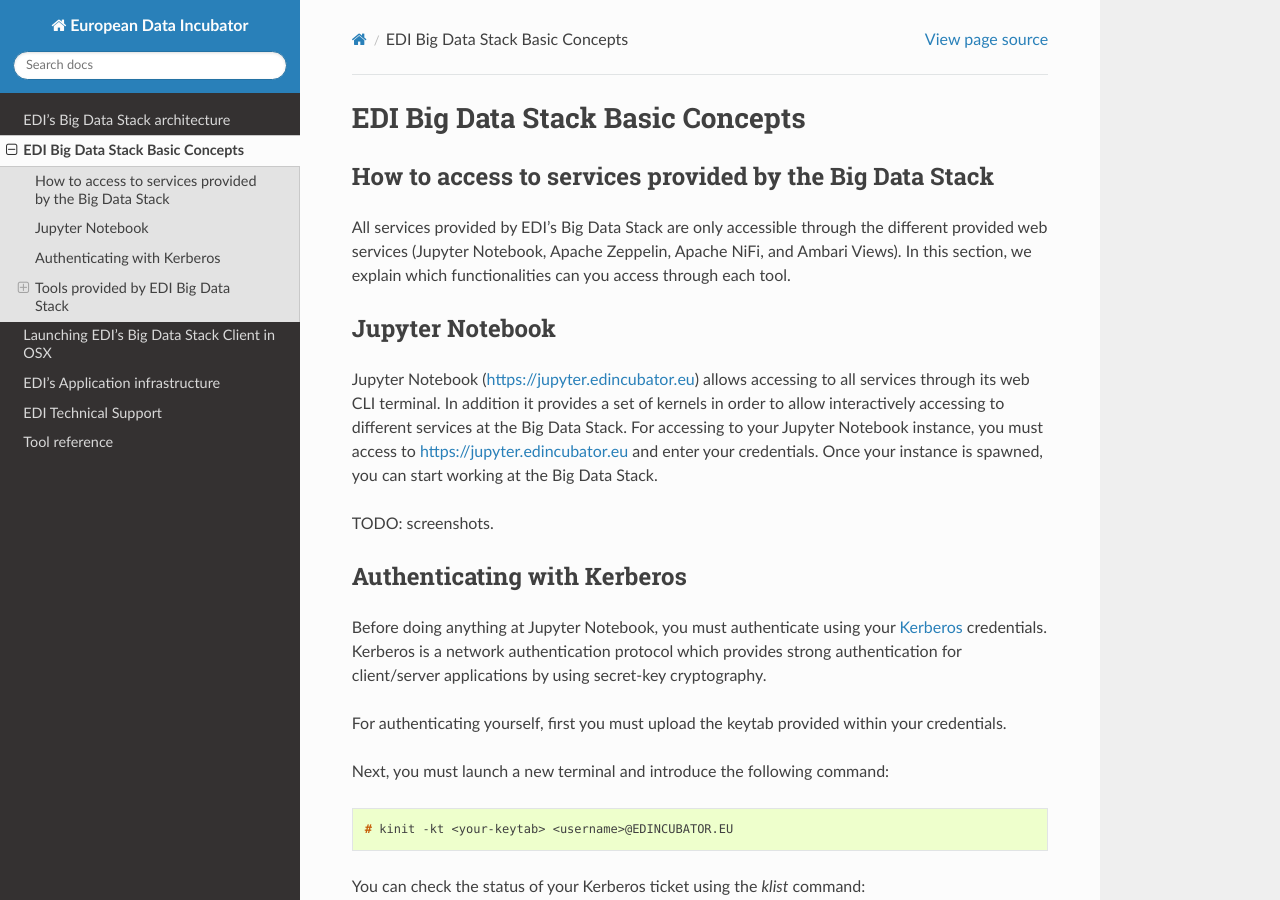
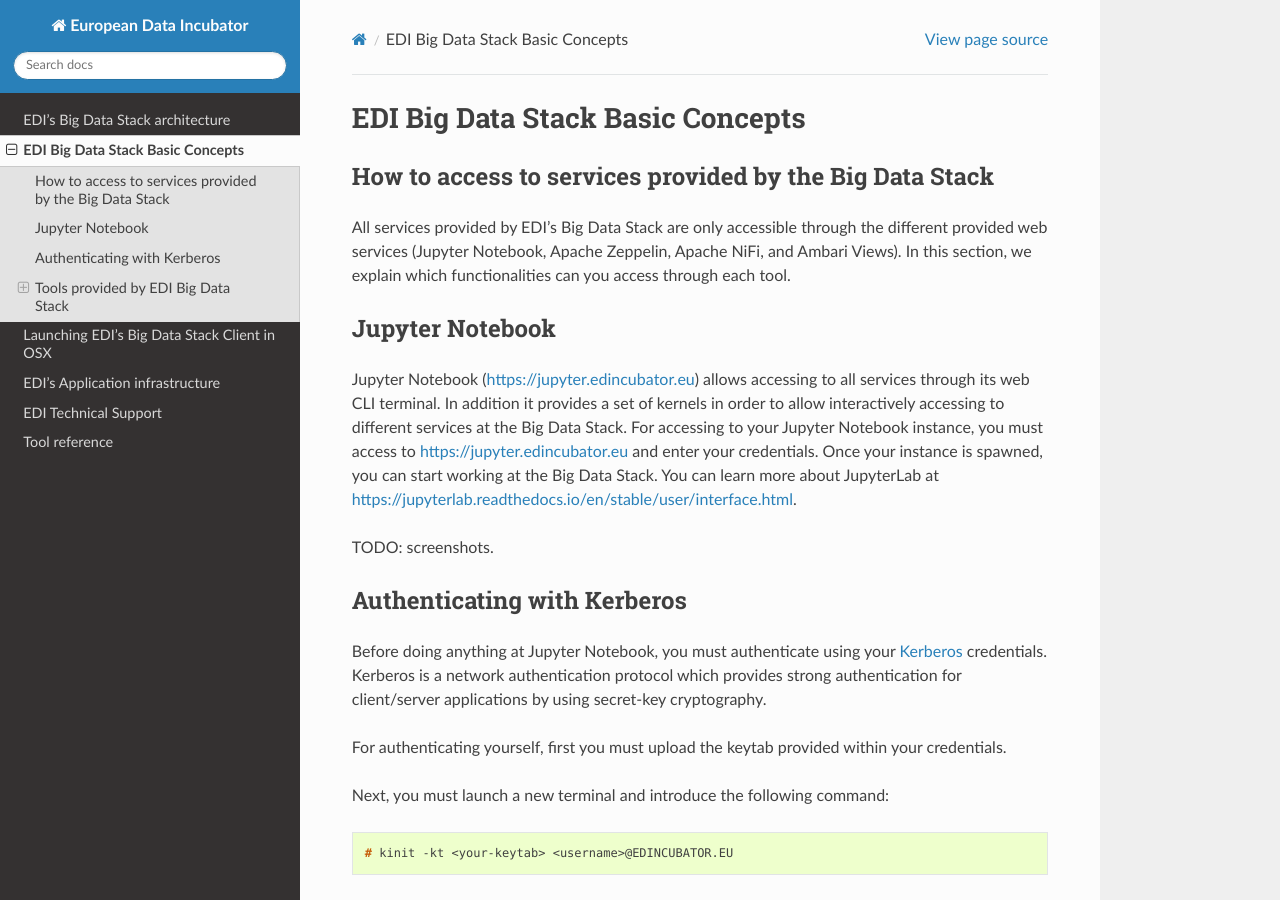
Before and after one commit to edincubator/edi-doc, a Sphinx documentation site: the page built from source/big-data-stack/basic-concepts.rst, in a window 1280 px wide and 900 px high. Built offline with Sphinx 7.4.7 and the Read the Docs theme 2.0.0, drawn with Linux system fonts in a browser that asks for light colours.

Commit message:
Added reference to JupyterLab documentation.

```diff
--- a/source/big-data-stack/basic-concepts.rst
+++ b/source/big-data-stack/basic-concepts.rst
@@ -19,7 +19,9 @@
 in order to allow interactively accessing to different services at the Big Data
 Stack. For accessing to your Jupyter Notebook instance, you must access to
 `<https://jupyter.edincubator.eu>`_ and enter your credentials. Once your
-instance is spawned, you can start working at the Big Data Stack.
+instance is spawned, you can start working at the Big Data Stack. You can learn
+more about JupyterLab at
+`<https://jupyterlab.readthedocs.io/en/stable/user/interface.html>`_.
 
 TODO: screenshots.
 
```
